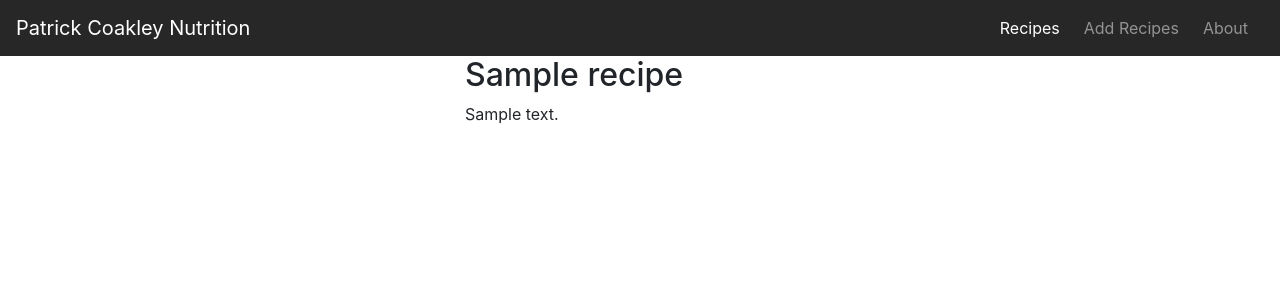
After one commit to PatrickCoakley23/milestone3-, a Flask app: template templates/recipe_selected.html in a window 1280 px wide. The commit adds this page. Shown: the top 300 px of the page. Run offline with Flask 2, Linux system fonts and the light colour scheme; the template is opened without the code that fills it: most values are stand-ins (such as "Sample title", 1, 10 or a date in 2020); some libraries are stand-ins or nearby versions.

Commit message:
linked button on each recipe on recipe.html, which renders recipe_selected.html when button is clicked

```diff
--- a/run.py
+++ b/run.py
@@ -47,6 +47,11 @@ def insert_recipe():
     recipes.insert_one(enter_recipes)
     return redirect(url_for("get_recipes"))
 
+@app.route('/recipe_selected/<recipe_id>')
+def recipe_selected(recipe_id):
+    the_recipe = mongo.db.recipes.find_one({"_id": ObjectId(recipe_id)})
+    return render_template('recipe_selected.html', recipe=the_recipe)
+
 
 if __name__ == '__main__':
     app.run(host=os.environ.get('IP'),
--- a/templates/base.html
+++ b/templates/base.html
@@ -41,6 +41,8 @@
         {% endblock %}
         {% block add_recipes %}
         {% endblock %}
+        {% block recipe_selected %}
+        {% endblock %}
     </main>
 </body>
 </html>
--- /dev/null
+++ b/templates/recipe_selected.html
@@ -0,0 +1,26 @@
+{% extends 'base.html' %}
+{% block recipe_selected %}
+
+
+<div class="container">
+    {% for recipe in recipe %}
+    <div class="row">
+        <div class="col-4">
+
+        </div>
+        <div class="col-8">
+        <h2>{{recipe.recipe_name}}</h2>
+        <p>{{recipe.description}}</p>
+        </div>
+
+    {% endfor %}
+
+    </div>
+
+
+</div>
+
+
+
+
+{% endblock %}
--- a/templates/recipes.html
+++ b/templates/recipes.html
@@ -13,7 +13,11 @@
                 <div class="card-body">
                 <h5 class="card-title">{{recipe.recipe_name}}</h5>
                 <p class="card-text">{{recipe.description}}</p>
-
+                </div>
+                <div class="row">
+                    <div class="col">
+                    <a class="btn btn-primary" href="{{url_for('recipe_selected', recipe_id=recipe._id)}}" role="button">Link</a>
+                    </div>
                 </div>
             </div>
         </div>
```
